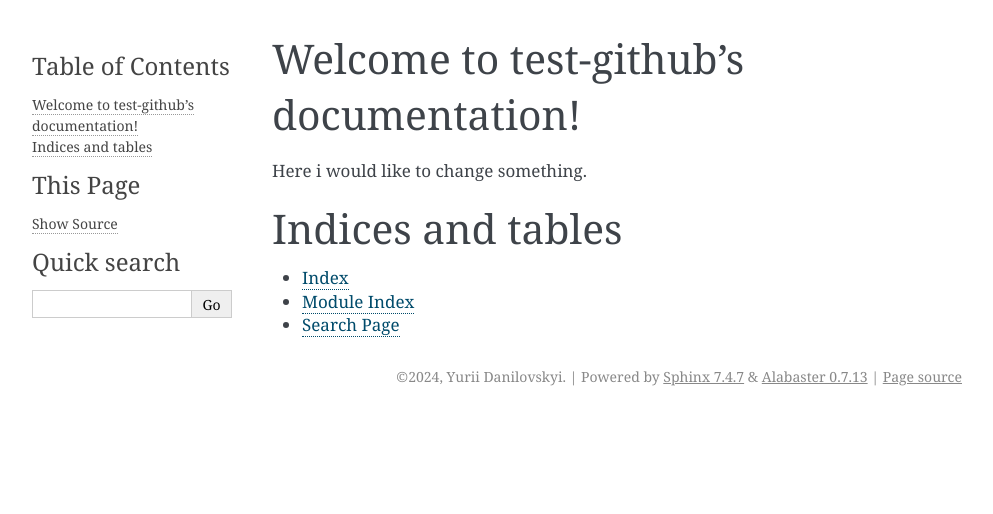
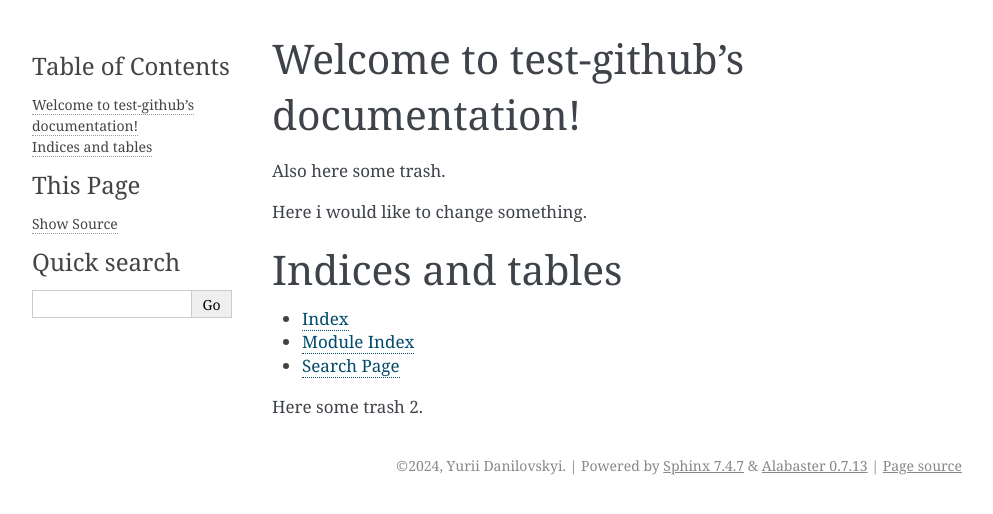
Before and after one commit to yuriidanilovskyi/restructured_text_experimental, a Sphinx documentation site: the page built from docs/index.rst, in a window 1280 px wide. Shown: the top 514 px of the page, without its empty margins (148-1141 px from the left). Built offline with Sphinx 7.4.7, drawn with Linux system fonts in a browser that asks for light colours.

Commit message:
Test commit2

```diff
--- a/docs/index.rst
+++ b/docs/index.rst
@@ -5,6 +5,8 @@
 
 Welcome to test-github's documentation!
 =======================================
+
+Also here some trash.
 
 .. toctree::
    :maxdepth: 2
@@ -18,3 +20,5 @@ Indices and tables
 * :ref:`genindex`
 * :ref:`modindex`
 * :ref:`search`
+
+Here some trash 2.
```
